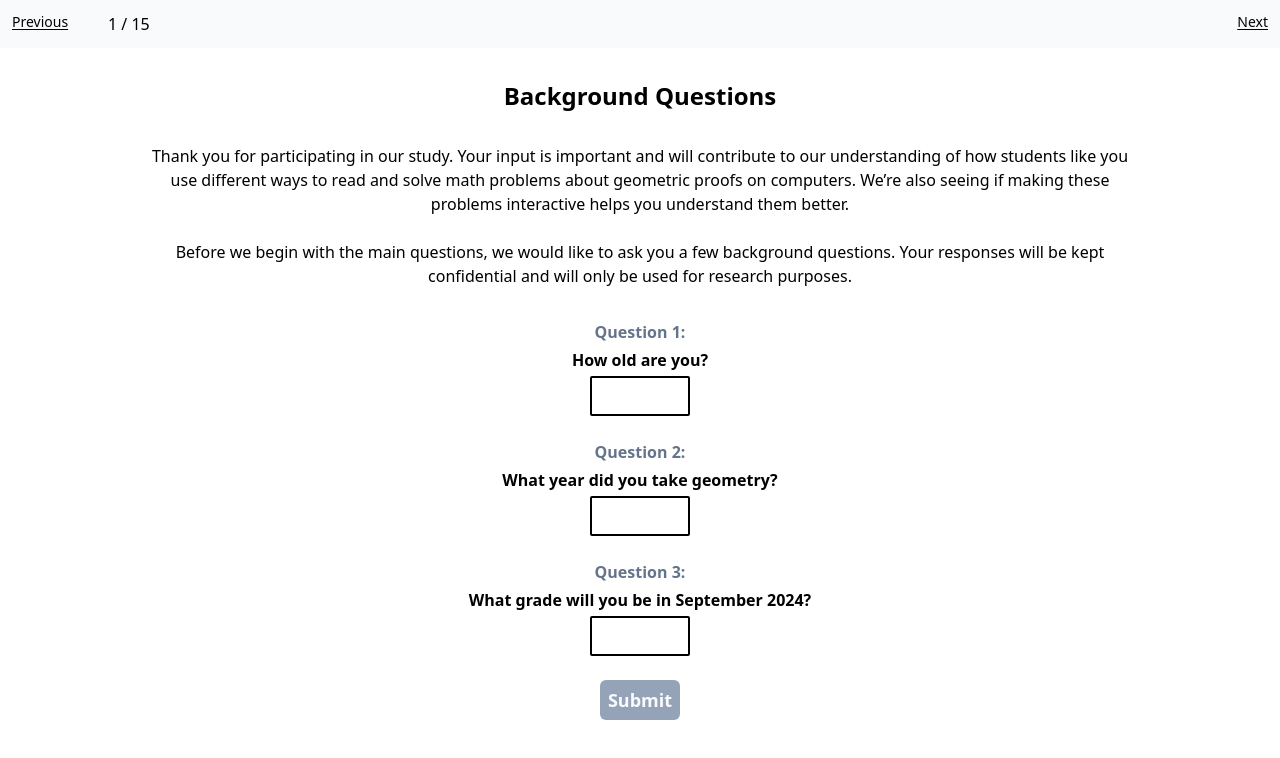
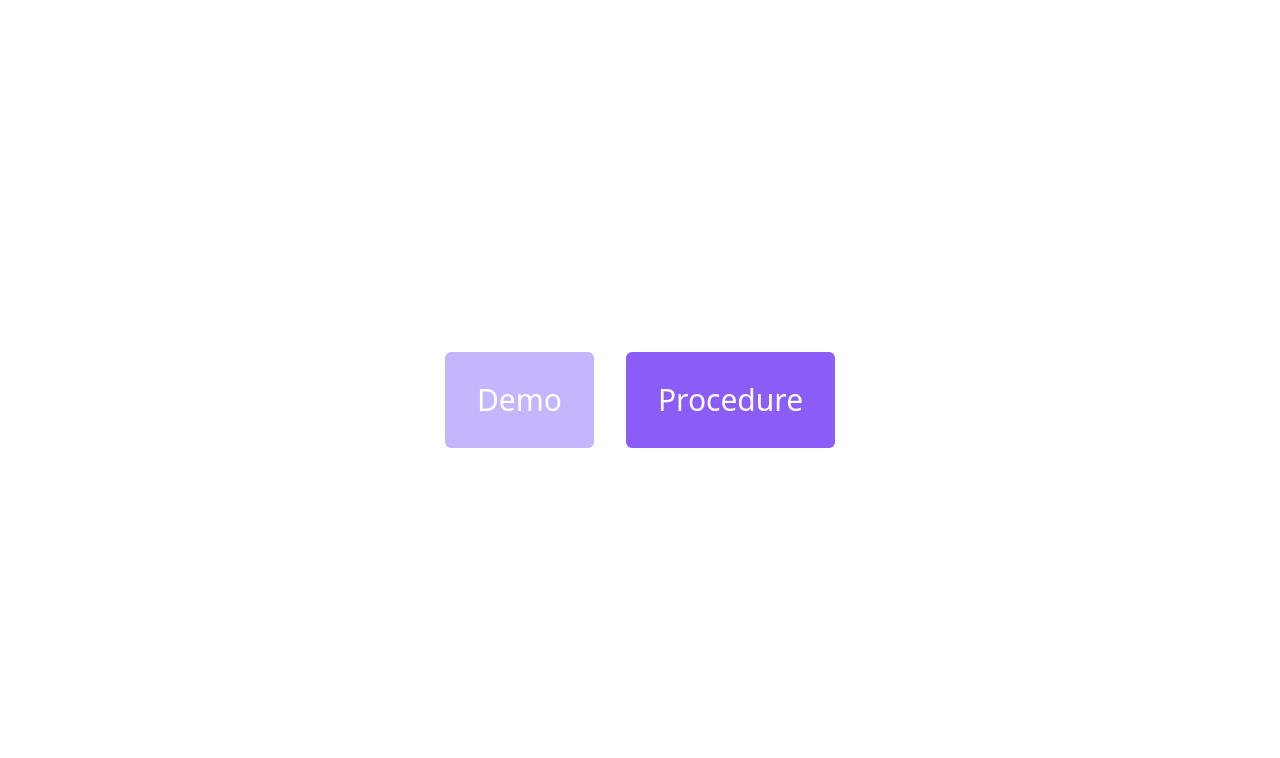
Before and after one commit to hsharriman/ender, a React (Create React App) app: page / in a window 1280 px wide. Shown: the top 758 px of the page. Built offline with nearby package versions, Linux system fonts and the light colour scheme.

Commit message:
added demo page

```diff
--- a/src/App.tsx
+++ b/src/App.tsx
@@ -157,6 +157,7 @@ interface AppProps {}
 interface AppState {
   activePage: number;
   activeTest: number;
+  page: string;
 }
 export class App extends React.Component<AppProps, AppState> {
   private meta: ProofMeta[] = [];
@@ -165,6 +166,7 @@ export class App extends React.Component<AppProps, AppState> {
     this.state = {
       activePage: 0,
       activeTest: 0,
+      page: "home",
     };
     const tutorial = [interactiveLayout(TutorialProof1, false)];
     // const pickTestA = Math.round(Math.random()) === 1; // TODO use when second test implemented
@@ -184,7 +186,8 @@ export class App extends React.Component<AppProps, AppState> {
     );
     const challenge = randomizeLayout(fisherYates([T1_CH1_IN1]));
 
-    this.meta = tutorial.concat(stage1).concat(stage2).concat(challenge);
+    // this.meta = tutorial.concat(stage1).concat(stage2).concat(challenge);
+    this.meta = stage1.concat(stage2).concat(challenge);
   }
 
   componentDidMount() {
@@ -193,12 +196,16 @@ export class App extends React.Component<AppProps, AppState> {
 
   onClick = (direction: number) => (e: React.MouseEvent<HTMLButtonElement>) => {
     if (this.state.activePage + direction < 0) {
-      this.setState({ activeTest: 0 });
+      this.setState({ activeTest: 0, page: "home" });
     } else {
       this.setState({
         activePage: this.state.activePage + direction,
       });
     }
+  };
+
+  onClickTest = (test: string) => (e: React.MouseEvent<HTMLButtonElement>) => {
+    this.setState({ page: test });
   };
 
   onNext = (direction: number) => {
@@ -211,8 +218,7 @@ export class App extends React.Component<AppProps, AppState> {
     }
   };
 
-  render() {
-    const page = this.state.activePage - 1; // For current page of proof
+  renderExperimentPages = (page: number) => {
     const numPage = this.meta.length + 3; // For total num of pages
     const currMeta = this.meta[page];
     return (
@@ -315,6 +321,58 @@ export class App extends React.Component<AppProps, AppState> {
         </div>
       </div>
     );
+  };
+
+  render() {
+    const page = this.state.activePage - 1; // For current page of proof
+    if (this.state.page === "demo") {
+      return (
+        <>
+          <div className="sticky top-0 left-0 bg-gray-50 p-6 z-30" id="header">
+            <button
+              className="absolute top-0 left-0 p-3 underline underline-offset-2 z-30 text-sm"
+              id="prev-arrow"
+              style={{ display: this.state.activePage >= 0 ? "block" : "none" }}
+              onClick={this.onClick(-1)}
+            >
+              {"Home"}
+            </button>
+          </div>
+          <div className="w-full h-full flex justify-start">
+            <InteractiveAppPage
+              {...{
+                ...(interactiveLayout(T1_S1_C1)
+                  .props as InteractiveAppPageProps),
+                pageNum: this.state.activePage,
+              }}
+              key={"interactive-pg" + this.state.activePage}
+            />
+          </div>
+        </>
+      );
+    } else if (this.state.page === "procedure") {
+      return this.renderExperimentPages(page);
+    } else if (this.state.page === "home") {
+      return (
+        <div className="flex w-screen h-screen justify-center items-center">
+          <div className="flex flex-row w-[1100px] h-32 justify-center">
+            <button
+              className="py-4 px-8 m-4 text-3xl bg-violet-300 rounded-md text-white"
+              onClick={this.onClickTest("demo")}
+            >
+              Demo
+            </button>
+            <button
+              className="py-4 px-8 m-4 text-3xl bg-violet-500 rounded-md text-white"
+              onClick={this.onClickTest("procedure")}
+            >
+              Procedure
+            </button>
+          </div>
+        </div>
+      );
+    }
+    return <></>;
   }
 }
 
```
